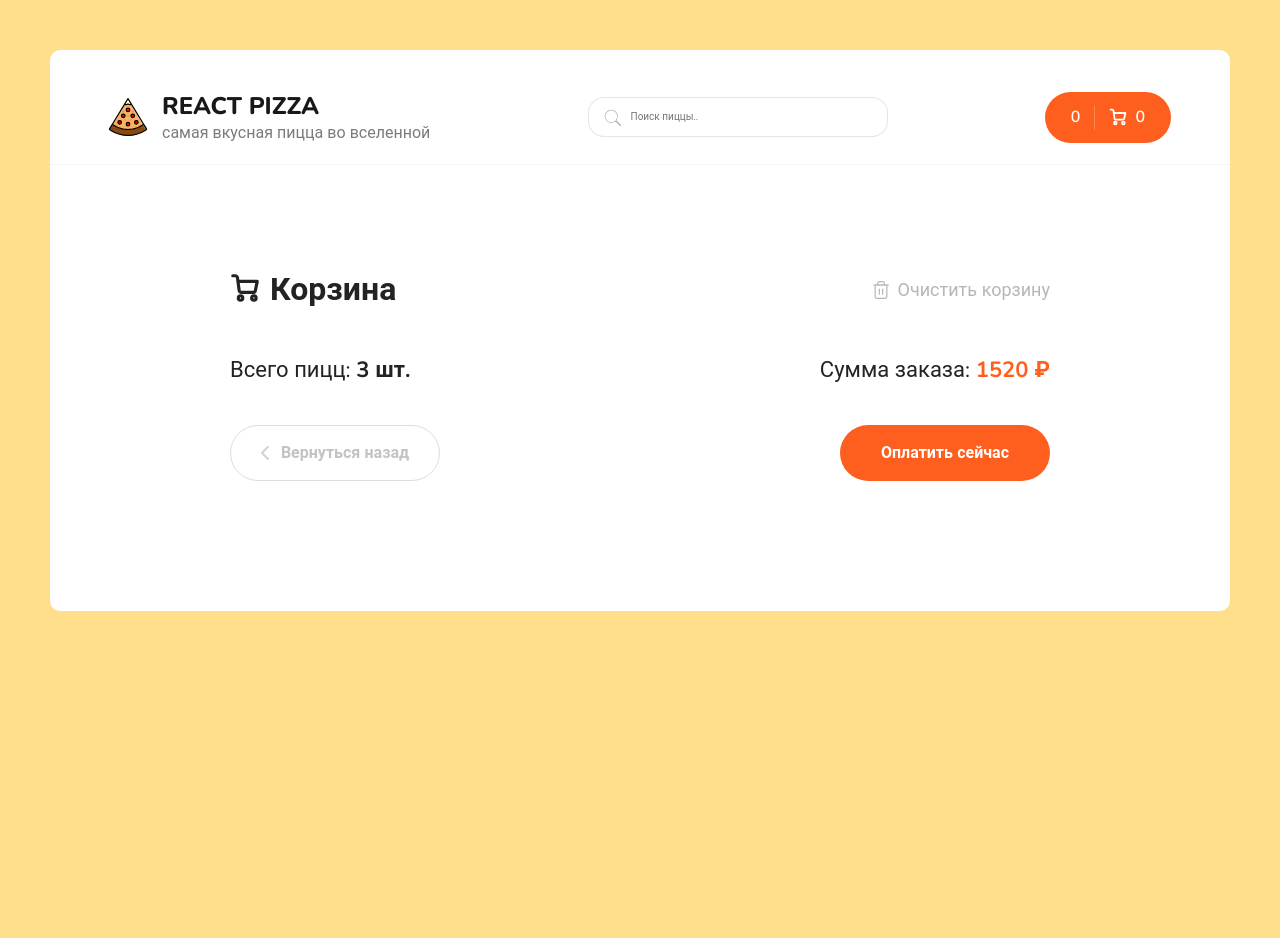
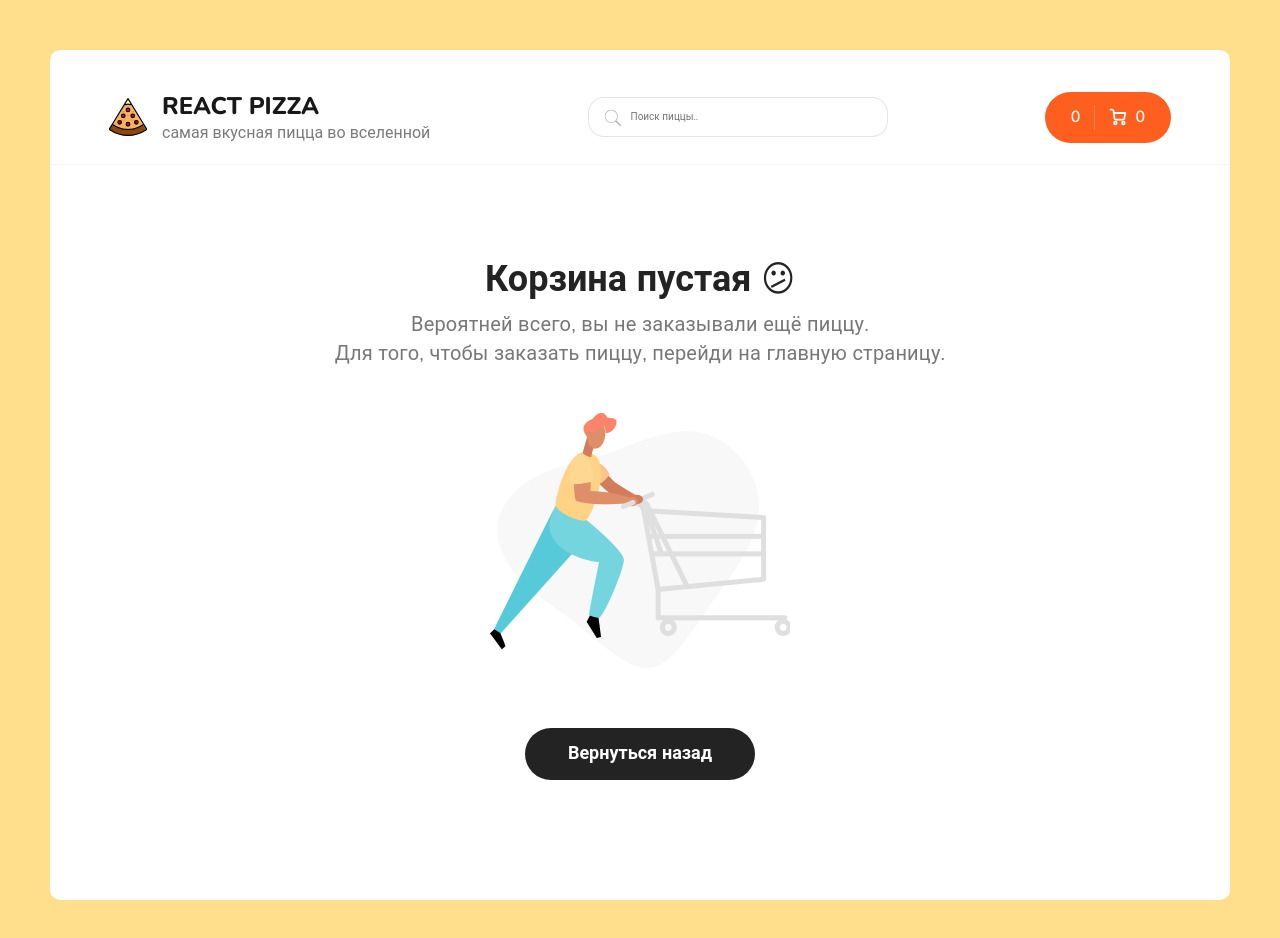
Before and after one commit to PeaceOfDream/pizza-react, a React (Create React App) app: page /cart in a window 1280 px wide. Shown: the top 938 px of the page. Before the commit the page ends 800 px from the top, so only its background shows below. Built offline with nearby package versions, Linux system fonts and the light colour scheme.

Commit message:
add async fetch to redux

```diff
--- a/src/Pages/Cart.js
+++ b/src/Pages/Cart.js
@@ -4,17 +4,22 @@ import { useSelector, useDispatch } from 'react-redux';
 // import { addItem } from '../../redux/slices/cartSlice';
 import { CartItem } from '../components/CartItem';
 import { clearItems } from '../redux/slices/cartSlice';
+import { CartEmpty } from '../components/CartEmpty';
 
 
 
 export const Cart = () => {
 
 const dispatch = useDispatch();
-const items = useSelector((state) => state.cart.items);
-
+const {totalPrice, items}= useSelector((state) => state.cart);
+const totalCount = items.reduce((sum, item) => sum + item.count, 0);
   const onClickClear = () => {
     dispatch(clearItems());
   };
+
+  if (!totalPrice) {
+	return <CartEmpty/>
+  }
 
   return (
     <div className="container container--cart">
@@ -91,10 +96,10 @@ const items = useSelector((state) => state.cart.items);
         <div className="cart__bottom">
           <div className="cart__bottom-details">
             <span>
-              Всего пицц: <b>3 шт.</b>
+              Всего пицц: <b>{totalCount} шт.</b>
             </span>
             <span>
-              Сумма заказа: <b>1520 ₽</b>
+              Сумма заказа: <b>{totalPrice} ₽</b>
             </span>
           </div>
           <div className="cart__bottom-buttons">
--- a/src/Pages/Home.js
+++ b/src/Pages/Home.js
@@ -1,5 +1,4 @@
 import { useContext, useRef} from 'react';
-import axios from 'axios';
 import qs from 'qs';
 import { useNavigate } from 'react-router-dom';
 import { Categories } from '../components/Categories';
@@ -11,21 +10,21 @@ import { Pagination } from '../Pagination';
 import { searchContext } from '../App';
 import { useDispatch, useSelector } from 'react-redux';
 import { setCategoryId, setCurrentPage, setFilters } from '../redux/slices/filterSlice';
+import { fetchPizzas } from '../redux/slices/pizzaSlice';
 
 
 export const Home = () => {
 	const navigate = useNavigate()
 	const dispatch = useDispatch()
 	const { categoryId, currentPage } = useSelector((state) => state.filter);
+	const sortProperty = useSelector((state) => state.filter.sort.sortProperty);
+	const {items, status} = useSelector((state) => state.pizza);
 	const isSearch = useRef(false)
-	const sortProperty = useSelector((state) => state.filter.sort.sortProperty);
 	const isMounted = useRef(false)
 
 
 
 	const {searchValue} = useContext(searchContext)
-  const [items, setItems] = useState([]);
-  const [isLoading, setIsLoading] = useState(true);
 
   const onChangeCategory = (id) => {
 	dispatch(setCategoryId(id))
@@ -35,22 +34,23 @@ export const Home = () => {
 	dispatch(setCurrentPage(number));
   }
 
-  const fetchPizzas = () => {
-		setIsLoading(true);
-
+  const getPizzas = async () => {
     const sortBy = sortProperty.replace('-', '');
     const order = sortProperty.includes('-') ? 'asc' : 'desc';
     const category = categoryId > 0 ? `&category=${categoryId}` : '';
     const search = searchValue ? `&search=${searchValue}` : '';
 
-    axios
-      .get(
-        `https://62b20abe20cad3685c886056.mockapi.io/items?page=${currentPage}&limit=4${category}&sortBy=${sortBy}&order=${order}${search}`,
-      )
-      .then((res) => {
-        setItems(res.data);
-        setIsLoading(false);
-      });
+dispatch(
+  fetchPizzas({
+    sortBy,
+    order,
+    category,
+    search,
+    currentPage,
+  }),
+);
+
+
 
   }
 
@@ -80,7 +80,7 @@ export const Home = () => {
 
   useEffect(() => {
    if (!isSearch.current) {
-		fetchPizzas();
+		getPizzas();
 	}
 	isSearch.current = false
 
@@ -114,7 +114,16 @@ export const Home = () => {
         <Sort />
       </div>
       <h2 className="content__title">Все пиццы</h2>
-      <div className="content__items">{isLoading ? skeletons : pizzas}</div>
+      {status === 'error' ? (
+        <div className="content__error-info">
+          <h2>
+            Ошибка <span>😕</span>
+          </h2>
+          <p>Не удалось получить пиццы</p>
+        </div>
+      ) : (
+        <div className="content__items">{status === 'loading' ? skeletons : pizzas}</div>
+      )}
       <Pagination currentPage={currentPage} onChangePage={onChangePage} />
     </div>
   );
--- a/src/Pages/NotFound.js
+++ b/src/Pages/NotFound.js
@@ -3,7 +3,6 @@ import { NotFoundBlock } from '../components/NotFoundBlock'
 
 export const NotFound = () => {
   return (
-	//  <div>NotFound</div>
 	 <NotFoundBlock/>
   )
 }
--- /dev/null
+++ b/src/components/CartEmpty.js
@@ -0,0 +1,23 @@
+import React from 'react';
+import { Link } from 'react-router-dom';
+import cartEmptyImg from '../assets/img/empty-cart.png'
+export const CartEmpty = () => {
+  return (
+    <>
+      <div className="cart cart--empty">
+        <h2>
+          Корзина пустая <span>😕</span>
+        </h2>
+        <p>
+          Вероятней всего, вы не заказывали ещё пиццу.
+          <br />
+          Для того, чтобы заказать пиццу, перейди на главную страницу.
+        </p>
+        <img src={cartEmptyImg} alt="Empty cart" />
+        <Link className="button button--black" to="/">
+          <span>Вернуться назад</span>
+        </Link>
+      </div>
+    </>
+  );
+};
--- a/src/components/CartItem.js
+++ b/src/components/CartItem.js
@@ -2,7 +2,7 @@ import React from 'react'
 import {  useDispatch } from 'react-redux';
 import { addItem, minusItem, removeItem} from '../redux/slices/cartSlice';
 
-export const CartItem = ({id, title, type, price, count, imageUrl}) => {
+export const CartItem = ({id, title, type, size, price, count, imageUrl}) => {
 
 	const dispatch = useDispatch()
 
@@ -20,10 +20,10 @@ export const CartItem = ({id, title, type, price, count, imageUrl}) => {
   };
 
   const onClickRemove = () => {
-		// if (window.confirm('Удалить товар из корзины?')){
+		if (window.confirm('Удалить товар из корзины?')){
 
 			dispatch(removeItem(id));
-		// }
+		}
   };
 
 
@@ -35,7 +35,7 @@ export const CartItem = ({id, title, type, price, count, imageUrl}) => {
       </div>
       <div className="cart__item-info">
         <h3>{title}</h3>
-        <p>{type}, 26 см.</p>
+        <p>{type}, {size} см.</p>
       </div>
       <div className="cart__item-count">
         <button
--- a/src/components/NotFoundBlock/index.js
+++ b/src/components/NotFoundBlock/index.js
@@ -6,7 +6,7 @@ export const NotFoundBlock = () => {
   return (
     <div className={styles.root}>
       <h1>
-        <span>:D</span>
+        <span>😕</span>
         <br />
         Ничего не найдено
       </h1>
--- a/src/components/PizzaBlock/index.js
+++ b/src/components/PizzaBlock/index.js
@@ -20,7 +20,7 @@ export function PizzaBlock({id, title, price, imageUrl, sizes, types}) {
       price,
       imageUrl,
       type: typeNames[activeType],
-      size: activeSize,
+      size: sizes[activeSize],
     };
 		dispatch(addItem(item))
 	}
--- a/src/redux/slices/cartSlice.js
+++ b/src/redux/slices/cartSlice.js
@@ -35,6 +35,7 @@ export const cartSlice = createSlice({
 	 },
     clearItems(state) {
       state.items = [];
+		state.totalPrice = 0
     },
   },
 });
--- /dev/null
+++ b/src/redux/slices/pizzaSlice.js
@@ -0,0 +1,50 @@
+import { createSlice, createAsyncThunk } from '@reduxjs/toolkit';
+import axios from 'axios'
+
+export const fetchPizzas = createAsyncThunk(
+	'pizza/fetchPizzas',
+	async (params) => {
+		const { sortBy, order, category, search, currentPage } = params;
+		const { data } = await axios.get(
+      `https://62b20abe20cad3685c886056.mockapi.io/items?page=${currentPage}&limit=4${category}&sortBy=${sortBy}&order=${order}${search}`,
+    );
+
+	 return data
+	}
+	);
+
+
+
+
+const initialState = {
+  items: [],
+  status: 'loading'
+};
+
+export const pizzaSlice = createSlice({
+  name: 'pizza',
+  initialState,
+  reducers: {
+    setItems(state, action) {
+      state.items = action.payload;
+    },
+  },
+  extraReducers: {
+    [fetchPizzas.pending]: (state) => {
+		state.status = 'loading'
+		state.items = []
+	 },
+    [fetchPizzas.fulfilled]: (state, action) => {
+		state.items = action.payload
+		state.status = 'success'
+	 },
+    [fetchPizzas.rejected]: (state) => {
+		state.status = 'error';
+		state.items = []
+	 },
+  },
+});
+
+export const { setItems } = pizzaSlice.actions;
+
+export default pizzaSlice.reducer;
--- a/src/redux/store.js
+++ b/src/redux/store.js
@@ -1,11 +1,13 @@
 import { configureStore } from "@reduxjs/toolkit";
 import filter from "./slices/filterSlice"
 import cart from './slices/cartSlice';
+import pizza from './slices/pizzaSlice'
 
 
 export const store = configureStore({
   reducer: {
     filter,
-	 cart
+	 cart,
+	 pizza
   },
 });
--- a/src/scss/app.scss
+++ b/src/scss/app.scss
@@ -23,6 +23,23 @@ body {
 
 .content {
   padding: 40px 0;
+
+	&__error-info {
+		margin: 60px auto;
+		width: 580px;
+		text-align: center;
+
+		h2 {
+			font-size: 32px;
+			font-weight: 700;
+			margin-bottom: 20px;
+		}
+
+		p {
+			font-size: 20px;
+		}
+	}
+
 
   @media (max-width: 1300px) {
 	padding-top: 20px;
@@ -313,17 +330,18 @@ body {
   }
 
   &--empty {
-    margin: 0 auto;
-    width: 560px;
+    margin: 80px auto;
+    width: 620px;
     text-align: center;
 
     h2 {
-      font-size: 32px;
-      margin-bottom: 10px;
+      font-size: 36px;
+		font-weight: 700;
+      margin-bottom: 15px;
     }
 
     p {
-      font-size: 18px;
+      font-size: 20px;
       line-height: 145.4%;
       letter-spacing: 0.01em;
       color: #777777;
```
